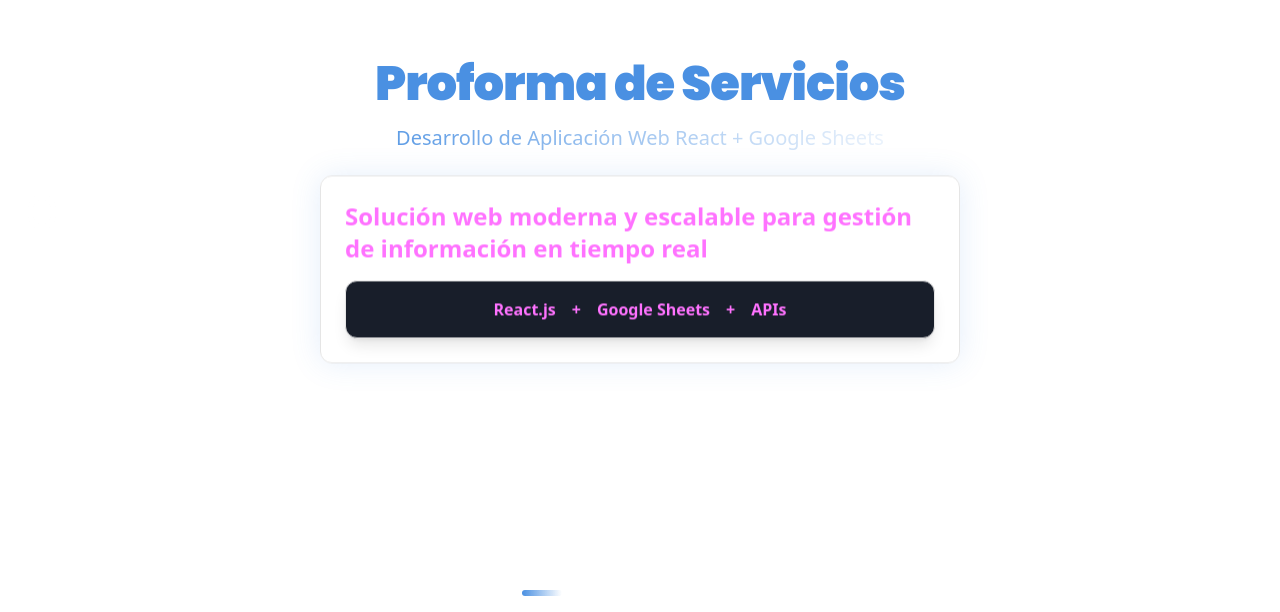
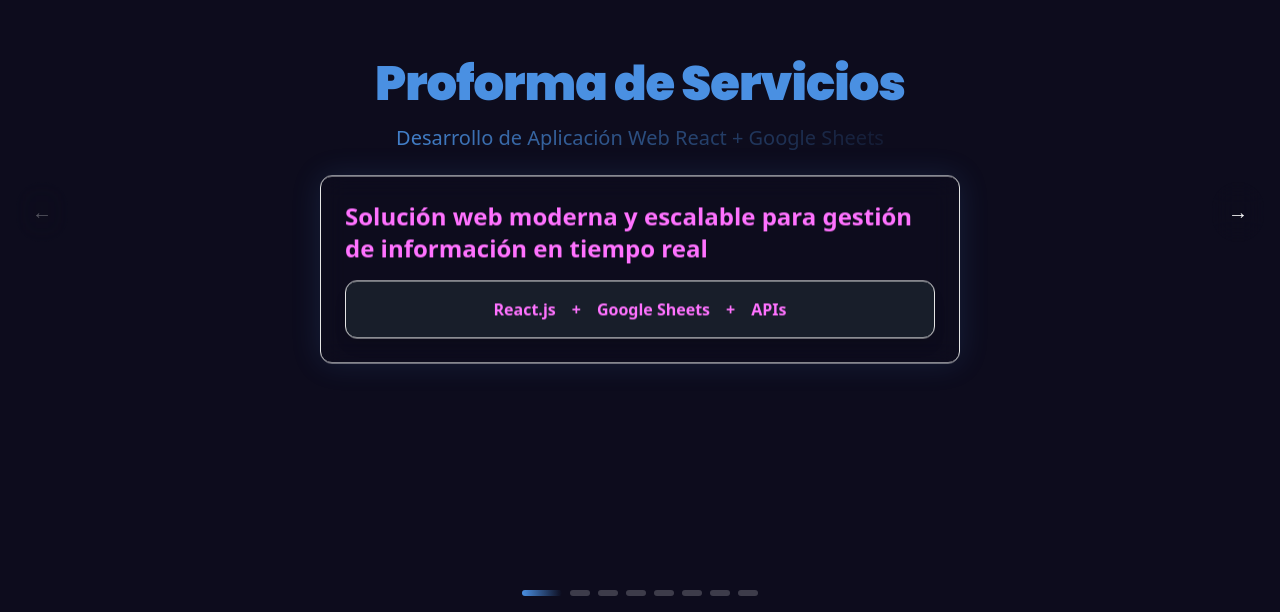
Before and after one commit to deivipluss/landing, a Next.js app: page /propuesta in a window 1280 px wide. Shown: the part 188-800 px from the top of the page. Built offline with nearby package versions, Linux system fonts and the light colour scheme.

Commit message:
propuesta

```diff
--- a/app/propuesta/page.tsx
+++ b/app/propuesta/page.tsx
@@ -5,7 +5,7 @@
 
 export default function PropuestaPage() {
   return (
-    <main className="w-full h-screen overflow-hidden">
+    <main className="w-full min-h-screen bg-[#0D0C1D] overflow-hidden">
       <HorizontalSlides slides={proposalSlides} />
     </main>
   );
--- a/components/ProposalSlide.tsx
+++ b/components/ProposalSlide.tsx
@@ -3,7 +3,7 @@
 export default function ProposalSlide({ title, subtitle, content }: ProposalSlideType) {
   return (
     <section
-      className="h-screen flex flex-col items-center justify-center snap-start px-4 py-8 text-white bg-gradient-to-b from-[#0D0C1D] to-[#1A1A2E]"
+      className="h-screen flex flex-col items-center justify-center snap-start px-4 py-8 bg-[#0D0C1D] text-white"
       style={{ minHeight: '100vh' }}
     >
       <div className="w-full max-w-2xl text-center flex flex-col items-center">
```
